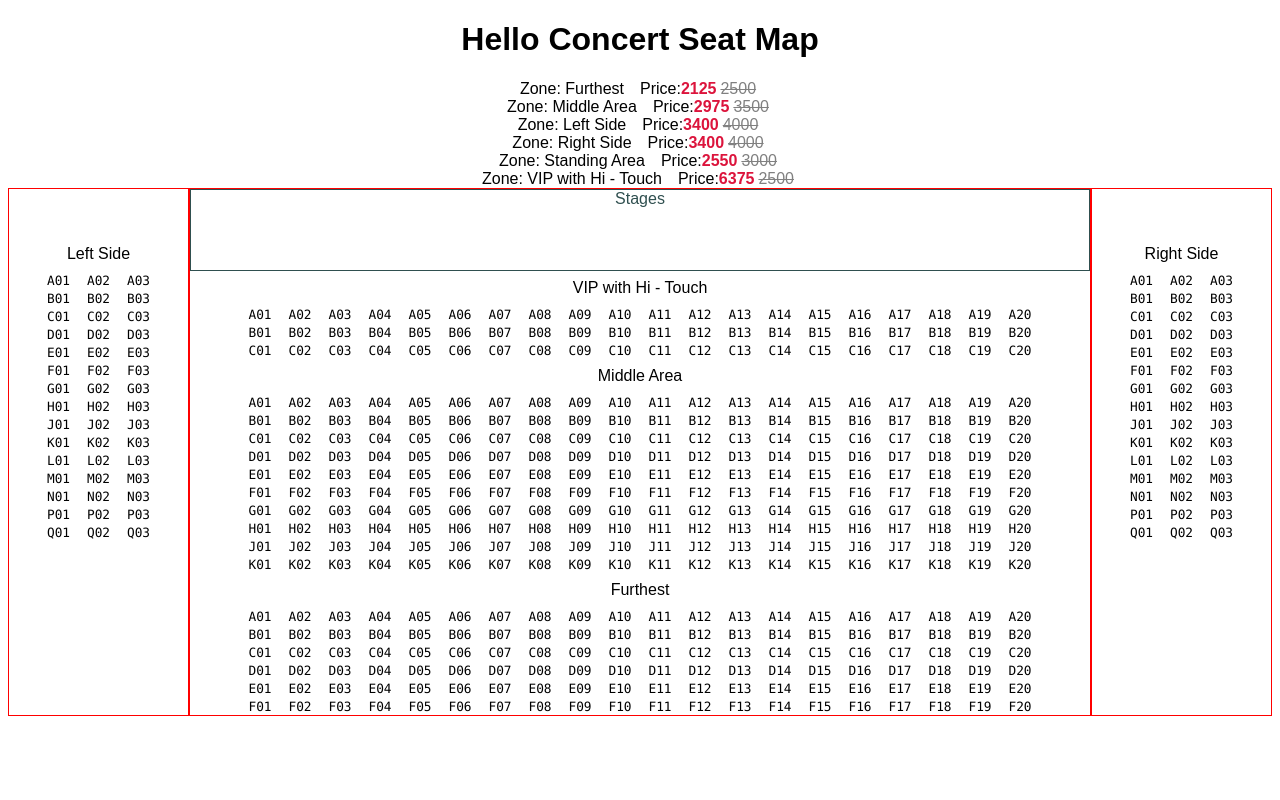
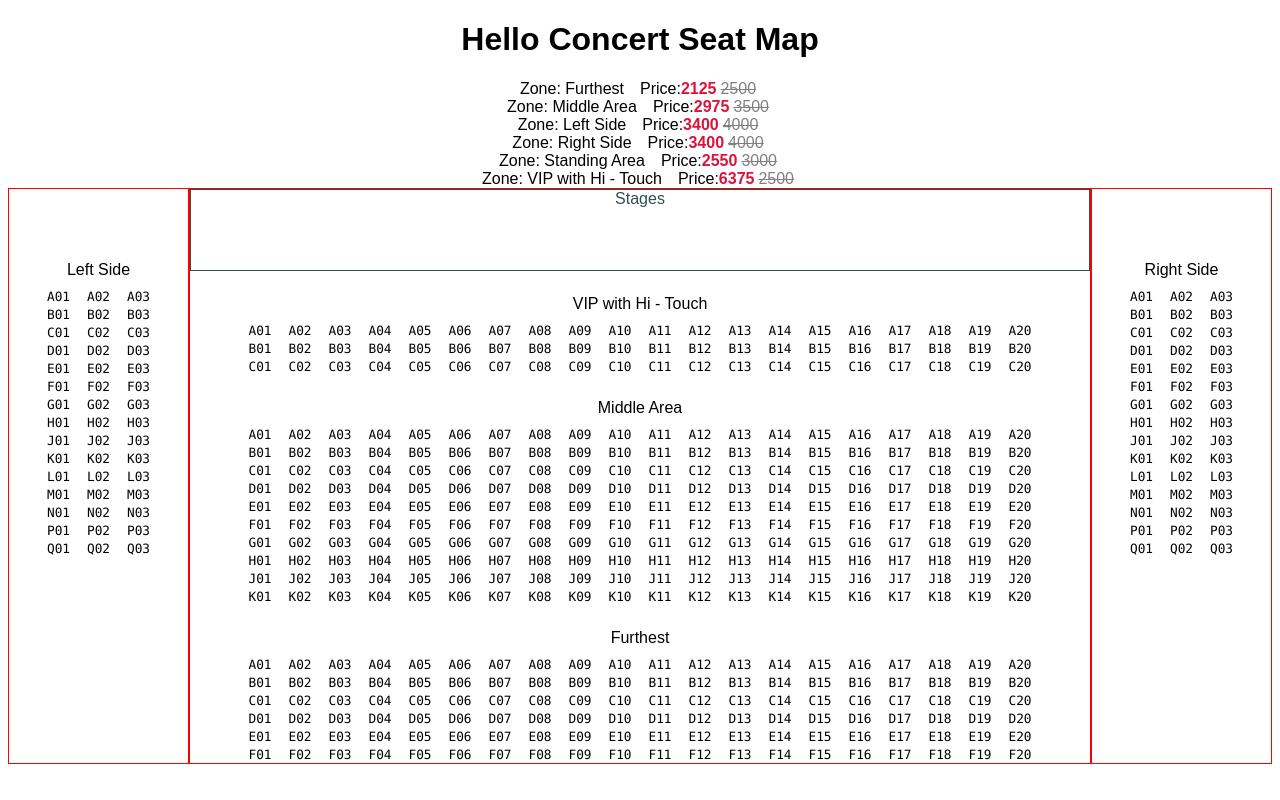
Before and after one commit to u46esp/test-refactoring-kata, a React (Create React App) app: page / in a window 1280 px wide. Built offline with nearby package versions, Linux system fonts and the light colour scheme.

Commit message:
Make label a bit nicer

```diff
--- a/src/styles.css
+++ b/src/styles.css
@@ -53,5 +53,6 @@
 }
 
 .zone-name {
-  margin: 0.5em;
+  margin-top: 1.5em;
+  margin-bottom: 0.5em;
 }
```
